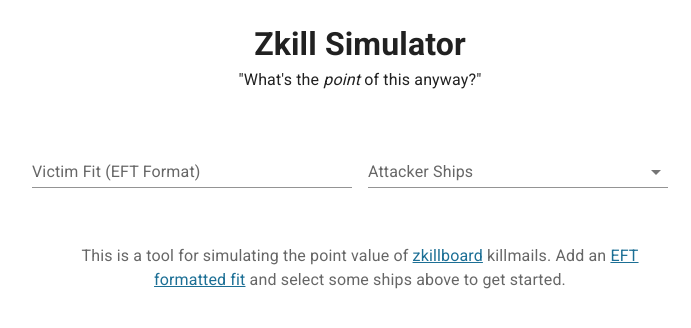
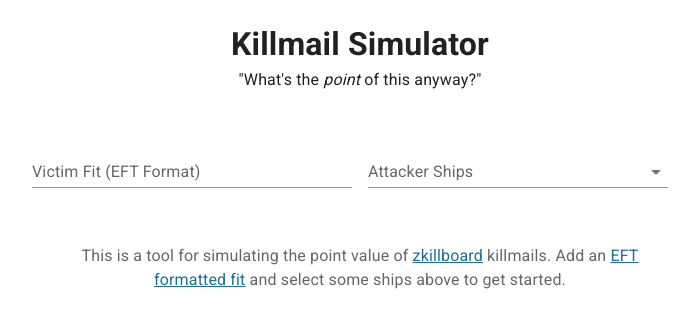
Before and after one commit to folklorelabs/zkill-point-calc, a React (Create React App) app: page / in a window 1280 px wide. Shown: the top 328 px of the page, without its empty margins (280-971 px from the left). Built offline with nearby package versions, Linux system fonts and the light colour scheme.

Commit message:
re-brand to killmail simulator

```diff
--- a/public/index.html
+++ b/public/index.html
@@ -24,7 +24,7 @@
       work correctly both with client-side routing and a non-root public URL.
       Learn how to configure a non-root public URL by running `npm run build`.
     -->
-    <title>Zkill Simulator</title>
+    <title>Killmail Simulator</title>
   </head>
   <body>
     <noscript>You need to enable JavaScript to run this app.</noscript>
--- a/src/components/App.js
+++ b/src/components/App.js
@@ -109,7 +109,7 @@ function App() {
   return (
     <Box sx={{ width: '100%', margin: '0 auto', textAlign: 'center' }}>
       <div className="App-header">
-        <h1 className="App-headline">Zkill Simulator</h1>
+        <h1 className="App-headline">Killmail Simulator</h1>
         <p className="App-tagline">"What's the <em>point</em> of this anyway?"</p>
       </div>
       <div className="Controls">
```
